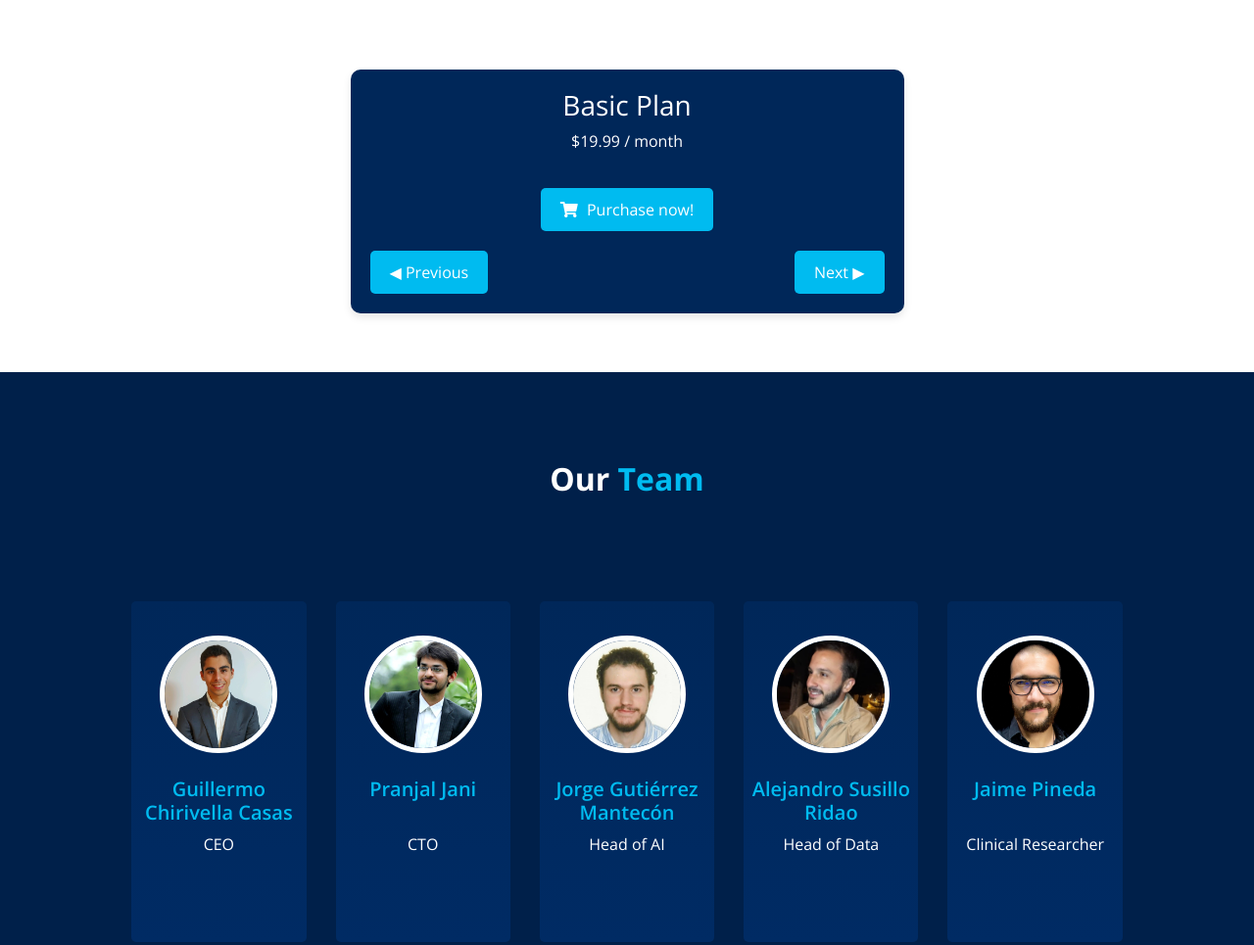
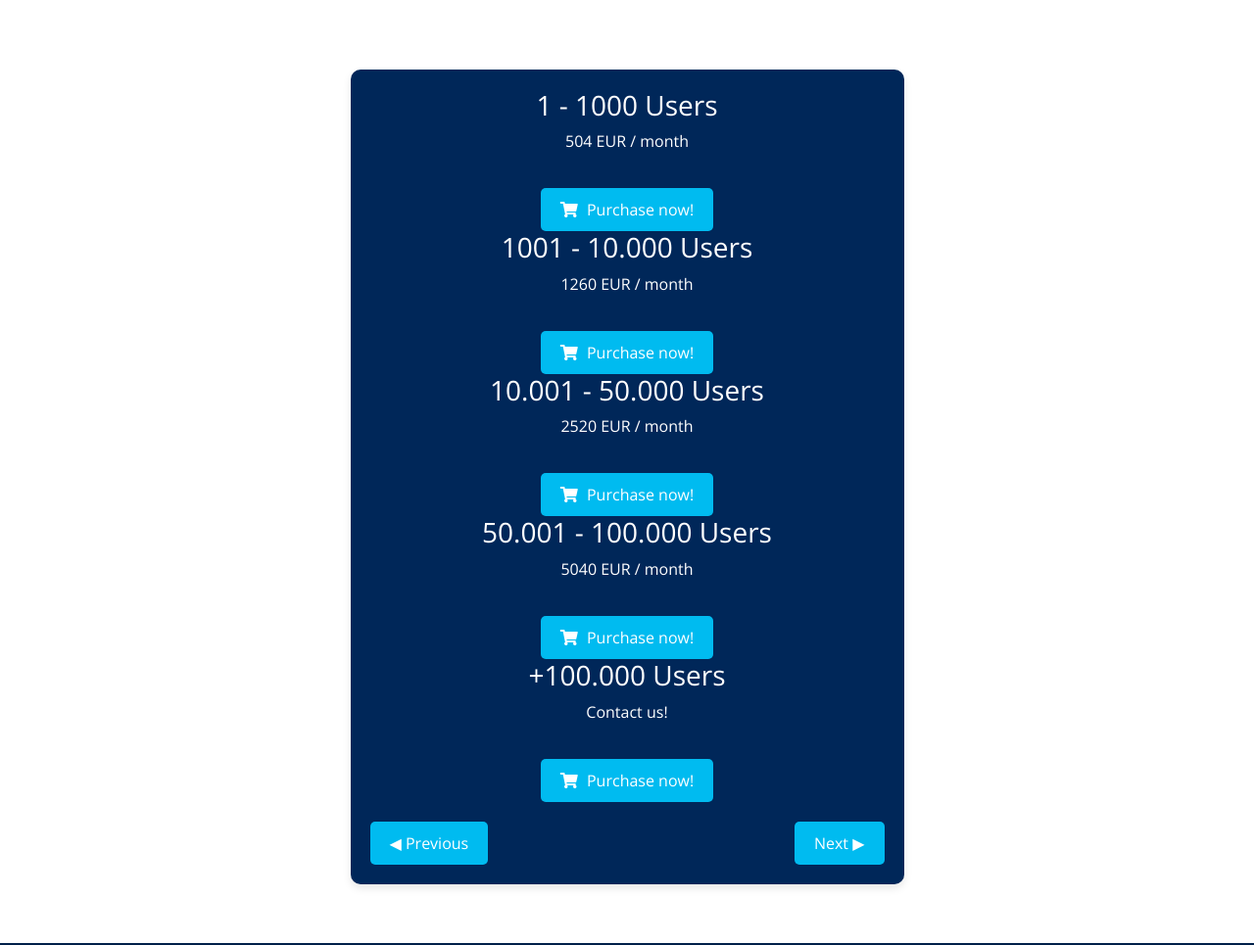
Before and after one commit to asusrid/healthsystem.AI, a plain HTML site: page index.html in a window 1280 px wide. Shown: the part 5720-6685 px from the top of the page at 98% size. Drawn offline with nearby package versions, Linux system fonts and the light colour scheme; some packages are replaced by stand-ins of ours; a script that the page names is missing.

Commit message:
pricing added

```diff
--- a/index.html
+++ b/index.html
@@ -382,9 +382,9 @@
             • Updated patient triage information<br>
             • Alerts for potential urgent care needs<br>
             • Electronic Medical Record (EMR)<br>
-            • Built according to FHIR/HL7 standards, ensuring interoperability and accuracy<br>
+            &nbsp;&nbsp;Built according to FHIR/HL7 standards, ensuring interoperability and accuracy<br>
             • Integration with External Systems<br>
-            • REST Full API for connectivity with hospital EMRs worldwide<br>
+            &nbsp;&nbsp;REST Full API for connectivity with hospital EMRs worldwide<br>
           </p>
         </div>
         <div class="row">
@@ -414,18 +414,28 @@
           <div class="col-md-6">
             <div class="pricing-widget">
               <div id="plan1" class="pricing-plan active">
-                <h3>Basic Plan</h3>
-                <p>$19.99 / month</p>
+                <h3>1 - 1000 Users</h3>
+                <p>504 EUR / month</p>
                 <a href="#" class="purchase-button"><i class="fa fa-shopping-cart"></i> Purchase now!</a>
               </div>
-              <div id="plan2" class="pricing-plan">
-                <h3>Standard Plan</h3>
-                <p>$29.99 / month</p>
+              <div id="plan1" class="pricing-plan active">
+                <h3>1001 - 10.000 Users</h3>
+                <p>1260 EUR / month</p>
                 <a href="#" class="purchase-button"><i class="fa fa-shopping-cart"></i> Purchase now!</a>
               </div>
-              <div id="plan3" class="pricing-plan">
-                <h3>Premium Plan</h3>
-                <p>$39.99 / month</p>
+              <div id="plan1" class="pricing-plan active">
+                <h3>10.001 - 50.000 Users</h3>
+                <p>2520 EUR / month</p>
+                <a href="#" class="purchase-button"><i class="fa fa-shopping-cart"></i> Purchase now!</a>
+              </div>
+              <div id="plan1" class="pricing-plan active">
+                <h3>50.001 - 100.000 Users</h3>
+                <p>5040 EUR / month</p>
+                <a href="#" class="purchase-button"><i class="fa fa-shopping-cart"></i> Purchase now!</a>
+              </div>
+              <div id="plan1" class="pricing-plan active">
+                <h3>+100.000 Users</h3>
+                <p>Contact us!</p>
                 <a href="#" class="purchase-button"><i class="fa fa-shopping-cart"></i> Purchase now!</a>
               </div>
               <div class="arrows">
```
